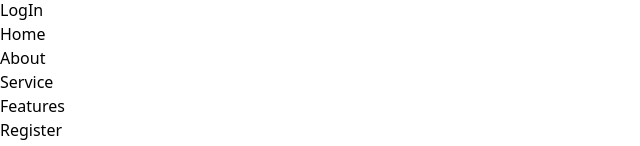
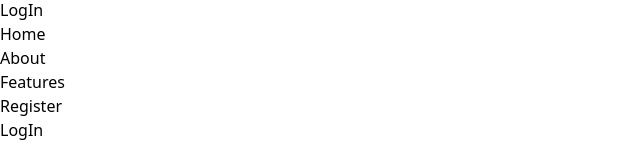
Before and after one commit to dev-ayesha-ashraf/final-hackhathon-frontend, a React (Vite) app: page / in a window 1280 px wide. Shown: the part 644-790 px from the top of the page, without its empty margins (0-640 px from the left). Built offline with nearby package versions, Linux system fonts and the light colour scheme.

Commit message:
button deleted

```diff
--- a/src/Components/Nav.jsx
+++ b/src/Components/Nav.jsx
@@ -27,7 +27,6 @@ export function Nav() {
                         <li><NavLink to="/">Home</NavLink></li>
                         <li><NavLink to="/about">About</NavLink></li>
                         <li><NavLink to="/service">Service</NavLink></li>
-                        {/* <li><NavLink to="/contact">Submission</NavLink></li> */}
                         <li><NavLink to="/register">Register</NavLink></li>
                         <li><NavLink to="/login">LogIn</NavLink></li>
 
@@ -38,8 +37,6 @@ export function Nav() {
                     top-[68px] font-semibold w-screen h-screen m-0`}>
                         <li className="p-6 w-full"><NavLink to="/">Home</NavLink></li>
                         <li className="p-6 w-full"><NavLink to="/about">About</NavLink></li>
-                        <li className="p-6 w-full"><NavLink to="/service">Service</NavLink></li>
-                        {/* <li className="p-6 w-full"><NavLink to="/contact">Submission</NavLink></li> */}
                         <li className="p-6 w-full"><NavLink to="/features">Features</NavLink></li>
                         <li className="p-6 w-full"><NavLink to="/register">Register</NavLink></li>
                         <li className="p-6 w-full"><NavLink to="/login">LogIn</NavLink></li>
```
